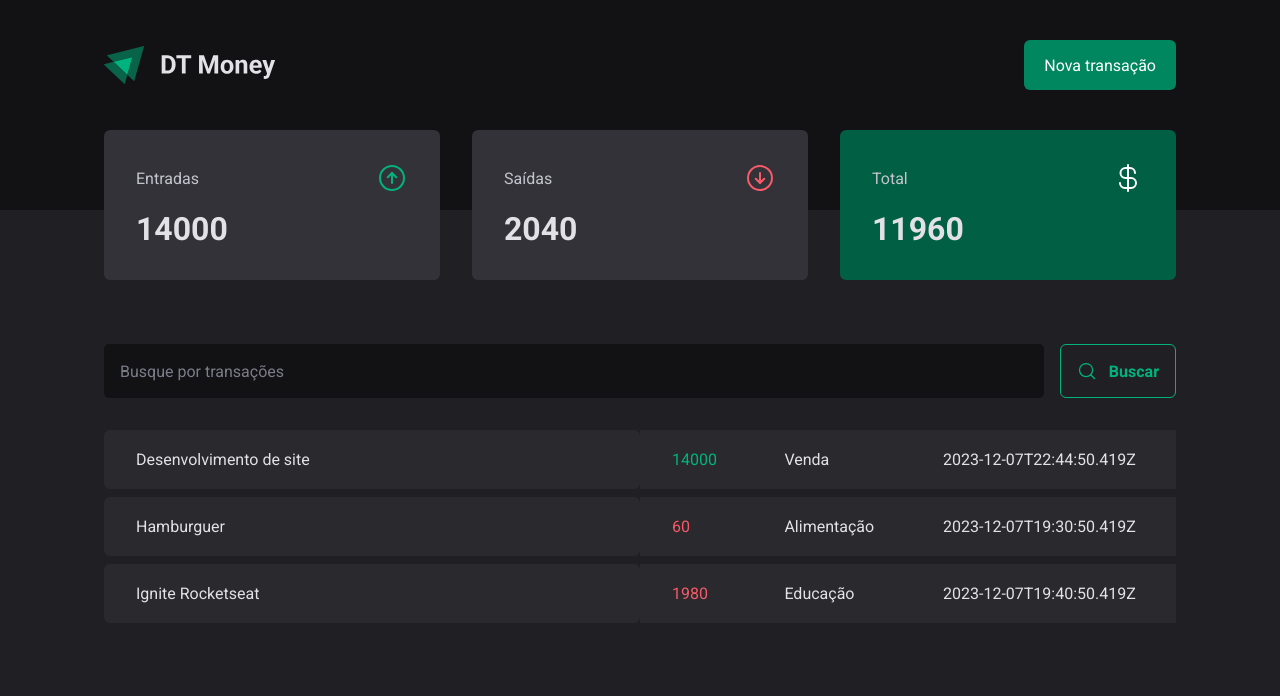
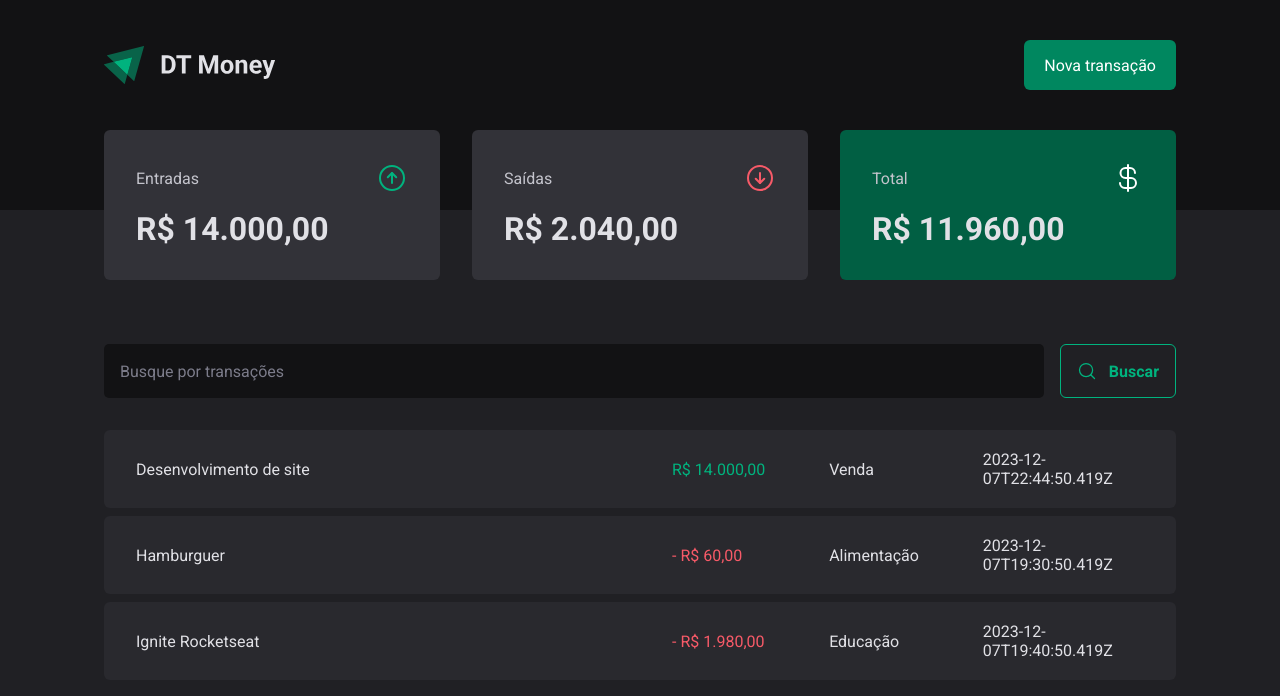
Before and after one commit to JoaoMagnago/dt-money, a React (Vite) app: page / in a window 1280 px wide. Shown: the top 696 px of the page. Built offline with nearby package versions, Linux system fonts and the light colour scheme; data requests are answered from the project's data file.

Commit message:
feat: create and apply price formatter

```diff
--- a/src/components/Summary/index.tsx
+++ b/src/components/Summary/index.tsx
@@ -1,6 +1,7 @@
 import { ArrowCircleDown, ArrowCircleUp, CurrencyDollar } from "phosphor-react";
 import { useContext } from "react";
 import { TransactionsContext } from "../../contexts/TransactionContext";
+import { priceFormatter } from "../../utils/formatter";
 import { SummaryCard, SummaryContainer } from "./styles";
 
 export function Summary() {
@@ -32,7 +33,7 @@ export function Summary() {
           <ArrowCircleUp size={32} color='#00b37e' />
         </header>
 
-        <strong>{summary.income}</strong>
+        <strong>{priceFormatter.format(summary.income)}</strong>
       </SummaryCard>
 
       <SummaryCard>
@@ -41,7 +42,7 @@ export function Summary() {
           <ArrowCircleDown size={32} color='#f75a68' />
         </header>
 
-        <strong>{summary.outcome}</strong>
+        <strong>{priceFormatter.format(summary.outcome)}</strong>
       </SummaryCard>
 
       <SummaryCard variant="green">
@@ -50,7 +51,7 @@ export function Summary() {
           <CurrencyDollar size={32} color='#fff' />
         </header>
 
-        <strong>{summary.total}</strong>
+        <strong>{priceFormatter.format(summary.total)}</strong>
       </SummaryCard>
     </SummaryContainer>
   )
--- a/src/pages/Transactions/index.tsx
+++ b/src/pages/Transactions/index.tsx
@@ -3,6 +3,7 @@ import { Header } from "../../components/Header";
 import { SearchForm } from "../../components/SearchForm";
 import { Summary } from "../../components/Summary";
 import { TransactionsContext } from "../../contexts/TransactionContext";
+import { priceFormatter } from "../../utils/formatter";
 import { PriceHighlight, TransactionsContainer, TransactionsTable } from "./styles";
 
 export function Transactions() {
@@ -22,7 +23,12 @@ export function Transactions() {
               return (
                 <tr key={transaction.id}>
                   <td width={'50%'}>{transaction.description}</td>
-                  <td><PriceHighlight variant={transaction.type}>{transaction.price}</PriceHighlight></td>
+                  <td>
+                    <PriceHighlight variant={transaction.type}>
+                      {transaction.type === 'outcome' && '- '}
+                      {priceFormatter.format(transaction.price)}
+                    </PriceHighlight>
+                  </td>
                   <td>{transaction.category}</td>
                   <td>{transaction.createdAt}</td>
                 </tr>
--- a/src/pages/Transactions/styles.ts
+++ b/src/pages/Transactions/styles.ts
@@ -22,7 +22,7 @@ export const TransactionsTable = styled.table`
       border-bottom-left-radius: 6px;
     }
 
-    &:first-child {
+    &:last-child {
       border-top-right-radius: 6px;
       border-bottom-right-radius: 6px;
     }
--- /dev/null
+++ b/src/utils/formatter.ts
@@ -0,0 +1,6 @@
+export const dateFormatter = new Intl.DateTimeFormat('pt-BR')
+
+export const priceFormatter = new Intl.NumberFormat('pt-BR', {
+  style: 'currency',
+  currency: 'BRL'
+})
```
